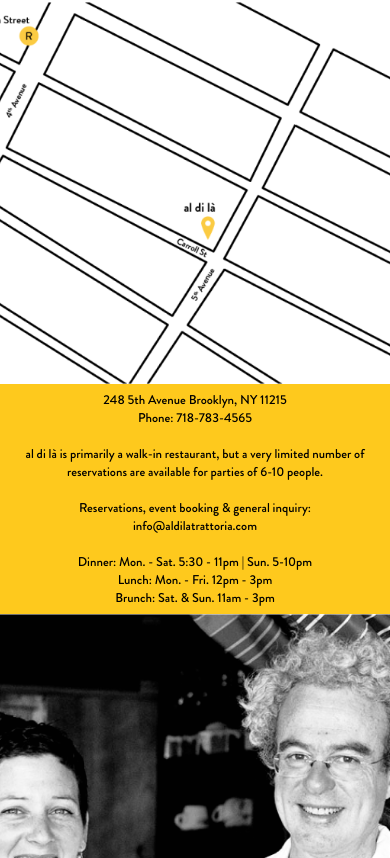
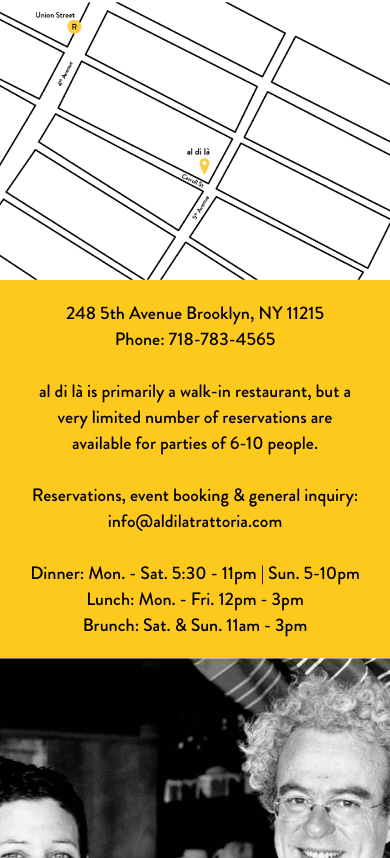
Before and after one commit to johnpmeyers20/ux-al-di-la, a React (Create React App) app: page / in a window 390 px wide. Shown: the part 1367-2225 px from the top of the page. Built offline with nearby package versions, Linux system fonts and the light colour scheme.

Commit message:
visit fix

```diff
--- a/src/components/About/About.css
+++ b/src/components/About/About.css
@@ -27,7 +27,7 @@
 }
 
 .about-box p {
-  /* margin: 15%; */
+  margin: 15%;
   margin: auto 12%;
 }
 
@@ -57,3 +57,25 @@
     width: 100%;
   }
 }
+/*
+  about {
+  display: flex;
+  justify-content: center;
+  font-family: 'Brandon Bold';
+  line-height: 1.25;
+}
+
+.about-image, .about-box {
+  width: 50%;
+  height: 60vh;
+}
+
+.about-box {
+  font-size: 36px;
+  padding: 80px;
+  background-color: #fec91d;
+}
+
+.about-box p {
+  margin-top: 15%;
+} */
--- a/src/components/Burger/Burger.css
+++ b/src/components/Burger/Burger.css
@@ -6,16 +6,19 @@
 
   .nav-toggle {
     display: block;
-    margin-right: 33vw;
+    margin-right: 35vw;
     margin-left: 12px;
   }
 }
+@media (max-width: 420px) {
 
+  .nav-toggle {
+    margin-right: 32vw;
+  }
+}
 @media (max-width: 375px) {
 
   .nav-toggle {
-    display: block;
-    margin-right: 30vw;
-    margin-left: 12px;
+    margin-right: 29vw;
   }
 }
--- a/src/components/Footer/Footer.css
+++ b/src/components/Footer/Footer.css
@@ -4,7 +4,6 @@
   justify-content: space-between;
   align-items: center;
   padding: 10px 30px;
-  /* height: 35px; */
 }
 
 .fb-link {
@@ -26,13 +25,16 @@
 }
 
 @media only screen and (max-width : 375px) {
+  footer {
+    padding: 10px 10px;
+  }
+
   .fb-link {
-    height: 31px;
-    width: auto;
+    height: 25px;
+    margin-right: 10px;
   }
 
   .ig-link {
-    height: 26px;
-    width: auto;
+    height: 20px;
   }
 }
--- a/src/components/Header/Header.css
+++ b/src/components/Header/Header.css
@@ -78,18 +78,15 @@
   .nav-item {
     display: none;
   }
-
   .hero-text-container img {
     object-fit: cover;
     height: 50vh;
   }
-
   .hero-text {
     position: absolute;
     bottom: 20%;
     font-size: 1.6em;
   }
-
   .order-button {
     position: absolute;
     padding: 1px 50px;
@@ -97,6 +94,4 @@
     bottom: 10%;
     border: 2px solid white;
   }
-
-
 }
--- a/src/components/Visit/Visit.css
+++ b/src/components/Visit/Visit.css
@@ -13,25 +13,28 @@
 .visit-box {
   font-size: calc(13px + (24 - 13) * ((100vw - 300px) / (1440 - 300)));
   background-color: #fec91d;
-  display: flex;
-  justify-content: center;
-  align-content: center;
 }
 
 .visit-box p {
-  margin: auto 12%;
+  margin: 20px 12%;
 }
 
 .visit-image img {
   object-fit: cover;
 }
 
-/* .visit-container {
-  max-height: 500px;
-  width: 100%;
-  display: flex;
-  justify-content: space-evenly;
-} */
+@media only screen and (max-width: 770px) {
+
+  .visit-box {
+    font-size: .9em;
+    font-weight: 500;
+  }
+
+  .visit-box p {
+    margin: 10px 7px;
+  }
+
+}
 
 @media only screen and (max-width: 550px) {
   .visit-container {
@@ -40,29 +43,21 @@
   }
 
   .visit-image {
-    height: 382px;
     width: 100%;
   }
 
   .visit-box {
     width: 100%;
     height: auto;
-    font-size: .8em;
+    font-size: 18px;
     font-weight: 500;
-    display: flex;
-    align-items: center;
-    justify-content: center;
+    padding: 10px 20px;
   }
-
-  .visit-box p {
-    margin: 7px;
-  }
-
 }
 
 @media only screen and (max-width: 380px) {
 
   .visit-box {
-    padding: 30px;
+   font-size: 14px;
   }
 }
--- a/src/components/Visit/Visit.js
+++ b/src/components/Visit/Visit.js
@@ -4,8 +4,7 @@
 
 export default function Visit({ id }) {
   return (
-
-    <visit className='visit-container' id={id}>
+      <visit className='visit-container' id={id}>
       <div className='visit-image'>
         <img src={Map} alt="" width="100%" height="100%" />
       </div>
```
Also changed, not shown: src/components/About/About.js (line endings or trailing spaces).
